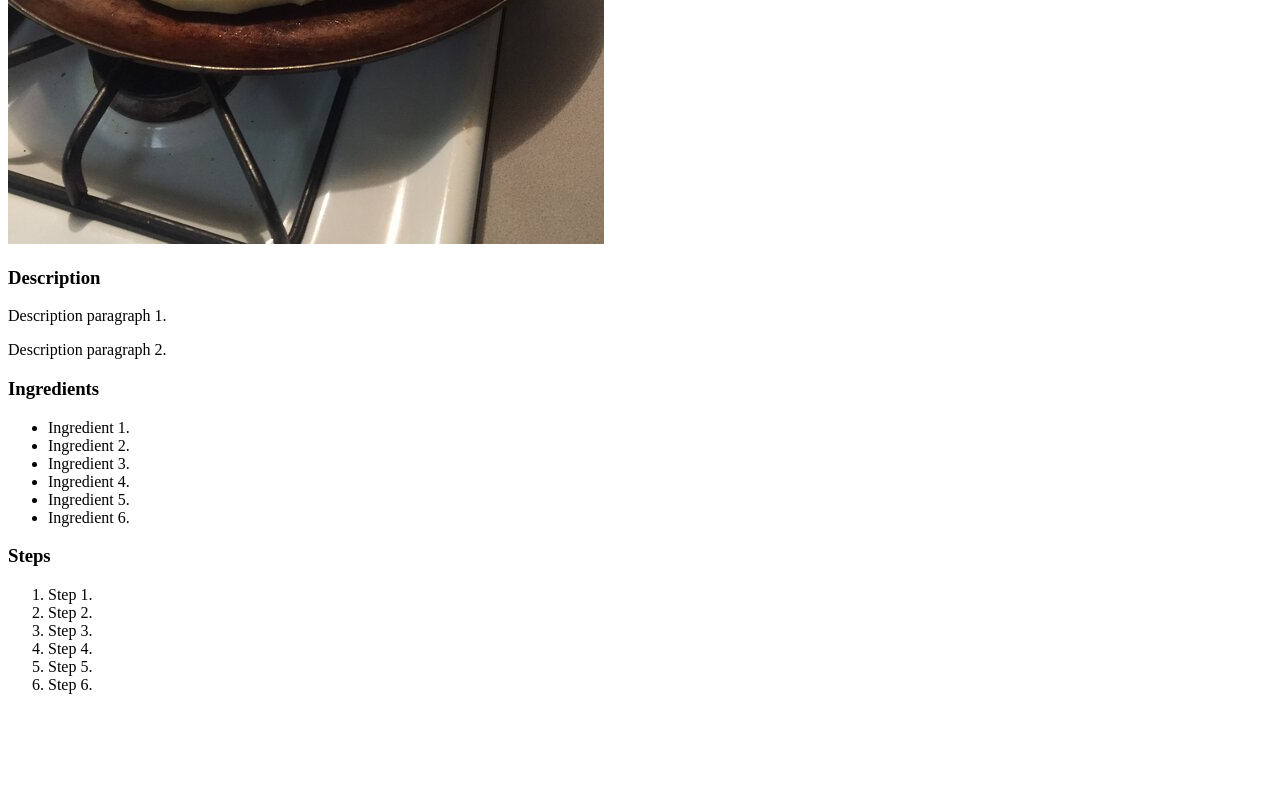
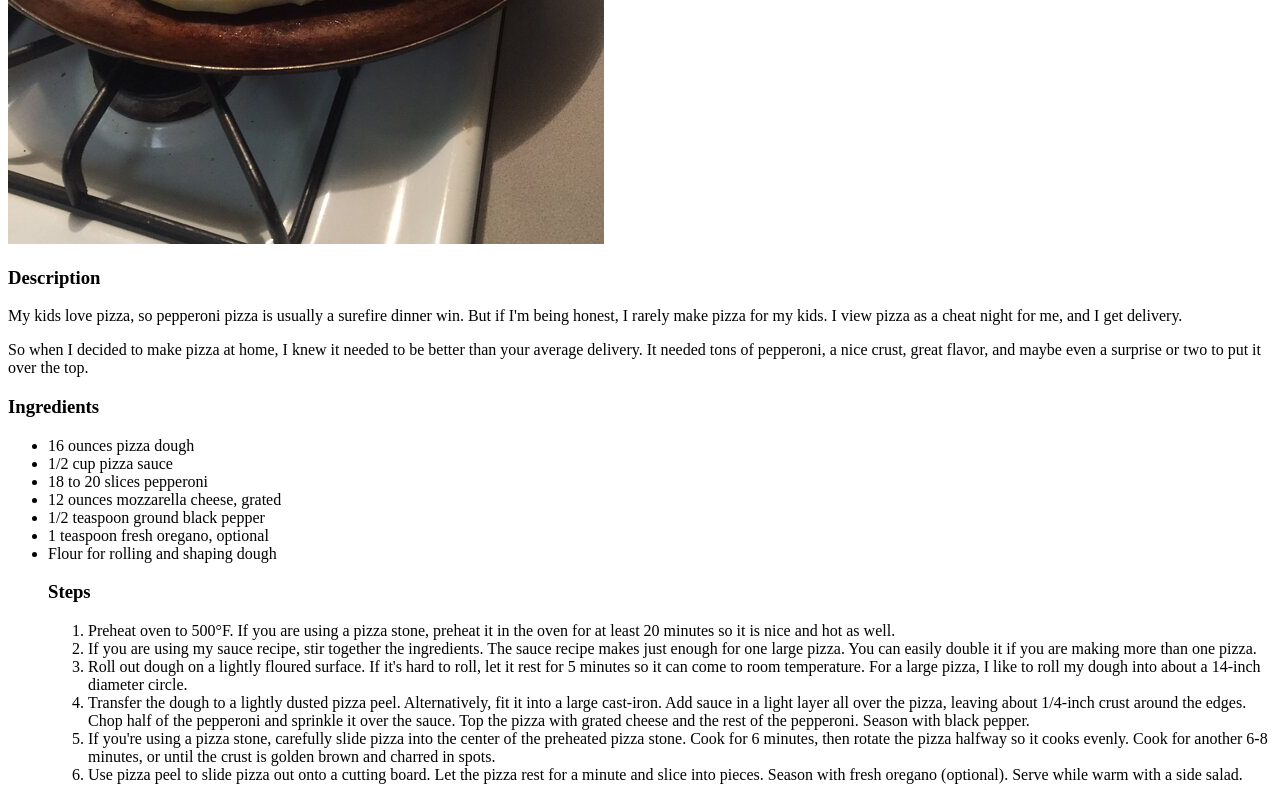
Before and after one commit to UltimateFinnish/odin-recipes, a plain HTML site: page recipes/pizza.html in a window 1280 px wide. Shown: the part 432-1232 px from the top of the page. Before the commit the page ends 1142 px from the top, so only its background shows below. Drawn offline with Linux system fonts and the light colour scheme.

Commit message:
Updated pizza recipe.

```diff
--- a/recipes/pizza.html
+++ b/recipes/pizza.html
@@ -8,25 +8,25 @@
         <h1>Pizza</h1>
         <img src="pizza.jpg">
         <h3>Description</h3>
-        <p>Description paragraph 1.</p>
-        <p>Description paragraph 2.</p>
+        <p>My kids love pizza, so pepperoni pizza is usually a surefire dinner win. But if I'm being honest, I rarely make pizza for my kids. I view pizza as a cheat night for me, and I get delivery.</p>
+        <p>So when I decided to make pizza at home, I knew it needed to be better than your average delivery. It needed tons of pepperoni, a nice crust, great flavor, and maybe even a surprise or two to put it over the top.</p>
         <h3>Ingredients</h3>
         <ul>
-            <li>Ingredient 1.</li>
-            <li>Ingredient 2.</li>
-            <li>Ingredient 3.</li>
-            <li>Ingredient 4.</li>
-            <li>Ingredient 5.</li>
-            <li>Ingredient 6.</li>
-        </ul>
+            <li>16 ounces pizza dough</li>
+            <li>1/2 cup pizza sauce</li>
+            <li>18 to 20 slices pepperoni</li>
+            <li>12 ounces mozzarella cheese, grated</li>
+            <li>1/2 teaspoon ground black pepper</li>
+            <li>1 teaspoon fresh oregano, optional</li>
+            <li>Flour for rolling and shaping dough</li>
         <h3>Steps</h3>
         <ol>
-            <li>Step 1.</li>
-            <li>Step 2.</li>
-            <li>Step 3.</li>
-            <li>Step 4.</li>
-            <li>Step 5.</li>
-            <li>Step 6.</li>
+            <li>Preheat oven to 500°F. If you are using a pizza stone, preheat it in the oven for at least 20 minutes so it is nice and hot as well.</li>
+            <li>If you are using my sauce recipe, stir together the ingredients. The sauce recipe makes just enough for one large pizza. You can easily double it if you are making more than one pizza.</li>
+            <li>Roll out dough on a lightly floured surface. If it's hard to roll, let it rest for 5 minutes so it can come to room temperature. For a large pizza, I like to roll my dough into about a 14-inch diameter circle.</li>
+            <li>Transfer the dough to a lightly dusted pizza peel. Alternatively, fit it into a large cast-iron. Add sauce in a light layer all over the pizza, leaving about 1/4-inch crust around the edges. Chop half of the pepperoni and sprinkle it over the sauce. Top the pizza with grated cheese and the rest of the pepperoni. Season with black pepper.</li>
+            <li>If you're using a pizza stone, carefully slide pizza into the center of the preheated pizza stone. Cook for 6 minutes, then rotate the pizza halfway so it cooks evenly. Cook for another 6-8 minutes, or until the crust is golden brown and charred in spots.</li>
+            <li>Use pizza peel to slide pizza out onto a cutting board. Let the pizza rest for a minute and slice into pieces. Season with fresh oregano (optional). Serve while warm with a side salad.</li>
         </ol>
     </body>
 </html>
```
